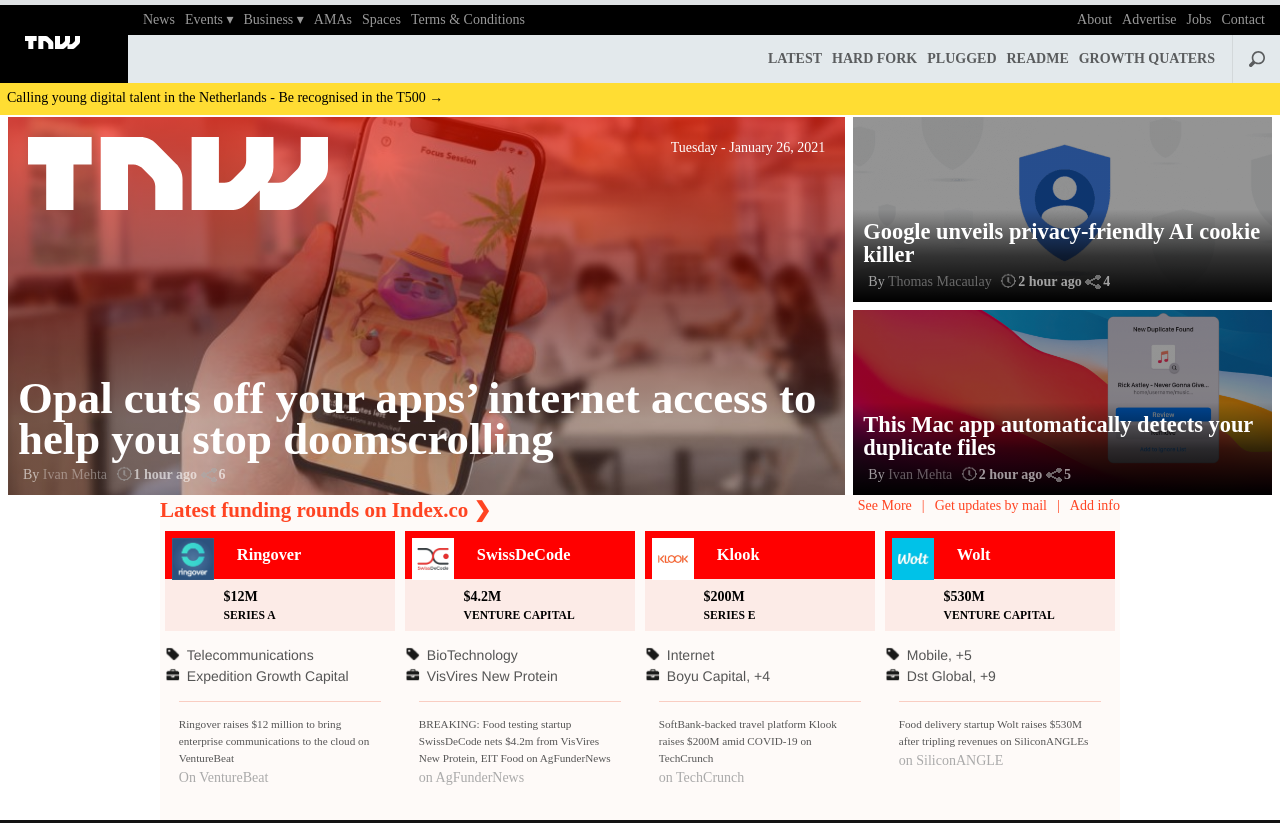
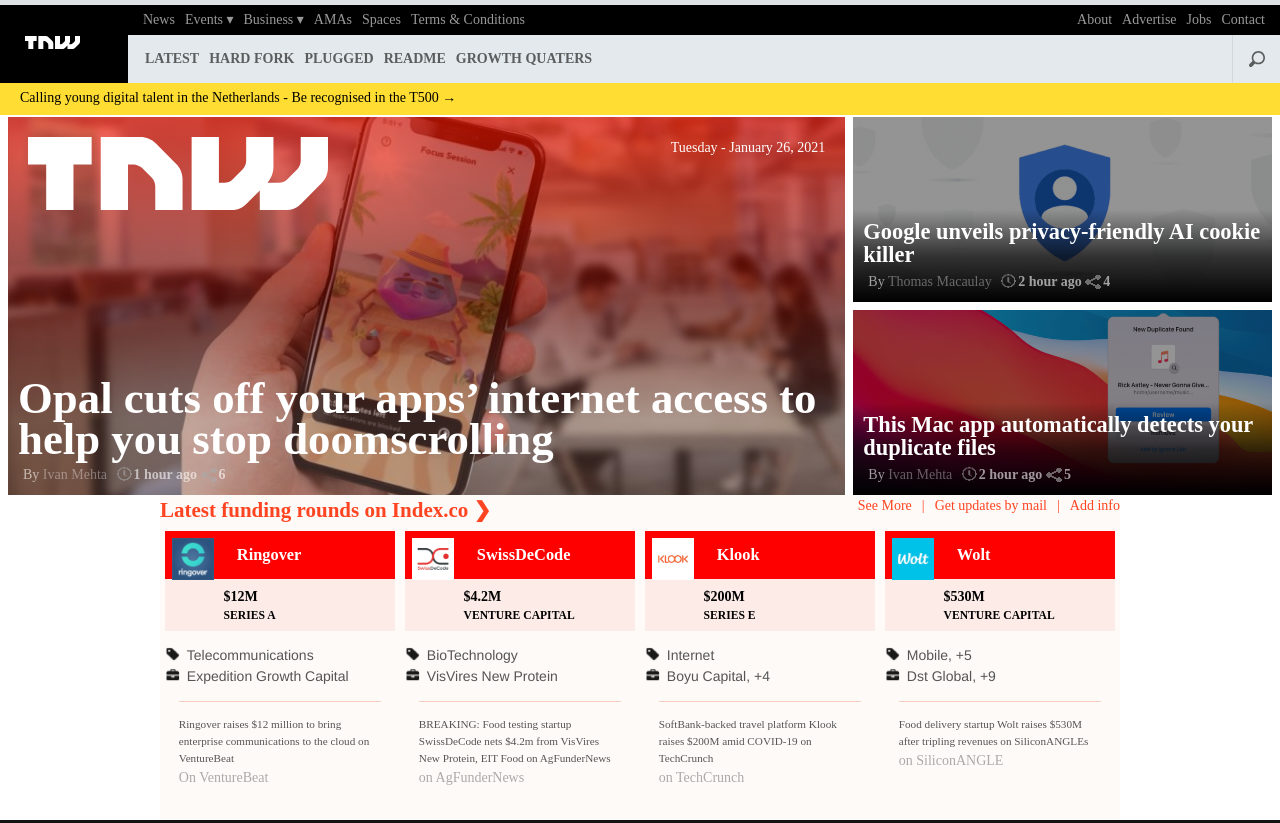
Before and after one commit to chasscepts/tnw-clone, a website: page index.html in a window 1280 px wide. Shown: the top 823 px of the page. Drawn offline with Linux system fonts and the light colour scheme.

Commit message:
fix typo on page-alert-link and updated it's text-align and padding for different screen sizes

```diff
--- a/index.html
+++ b/index.html
@@ -12,7 +12,9 @@
 <body>
   <section id="header-banner">
     <h2 class="clip">Header Banner</h2>
-    <p class="page-alert-link">Calling young digital talent in the Netherlands - Be recognised in the T500 &rarr;</p>
+    <a href="#" class="page-alert-link">
+      Calling young digital talent in the Netherlands - Be recognised in the T500 &rarr;
+    </a>
   </section>
   <header id="main-header" class="main-header">
     <h1 class="clip">TNW</h1>
--- a/style.css
+++ b/style.css
@@ -107,15 +107,21 @@
 }
 
 #header-banner {
-  background-color: #ffdd33;
-  padding: 0.5em;
+  position: fixed;
+  top: 51px;
+  width: 100%;
+  z-index: 3;
 }
 
 .page-alert-link {
+  background-color: #ffdd33;
+  display: block;
   width: 100%;
+  padding: 20px;
   white-space: nowrap;
   overflow: hidden;
   text-overflow: ellipsis;
+  text-align: center;
 }
 
 #nav-top-part,
@@ -521,14 +527,6 @@
   padding-top: 112px;
 }
 
-#header-banner {
-  position: fixed;
-  top: 51px;
-  width: 100%;
-  padding: 20px;
-  z-index: 3;
-}
-
 .clip {
   position: absolute;
   clip-path: circle(1px);
@@ -718,6 +716,10 @@
     display: flex;
   }
 
+  .menu-row-2 {
+    justify-content: space-between;
+  }
+
   .menu-row-2 .menu {
     display: flex;
   }
@@ -727,8 +729,13 @@
   }
 
   #header-banner {
+    top: 80px;
+  }
+
+  .page-alert-link {
     padding: 7px;
-    top: 80px;
+    padding-left: 120px;
+    text-align: left;
   }
 
   main {
@@ -820,6 +827,10 @@
     height: 380px;
   }
 
+  .page-alert-link {
+    padding-left: 20px;
+  }
+
   #fourth-funding-section {
     display: block;
   }
```
